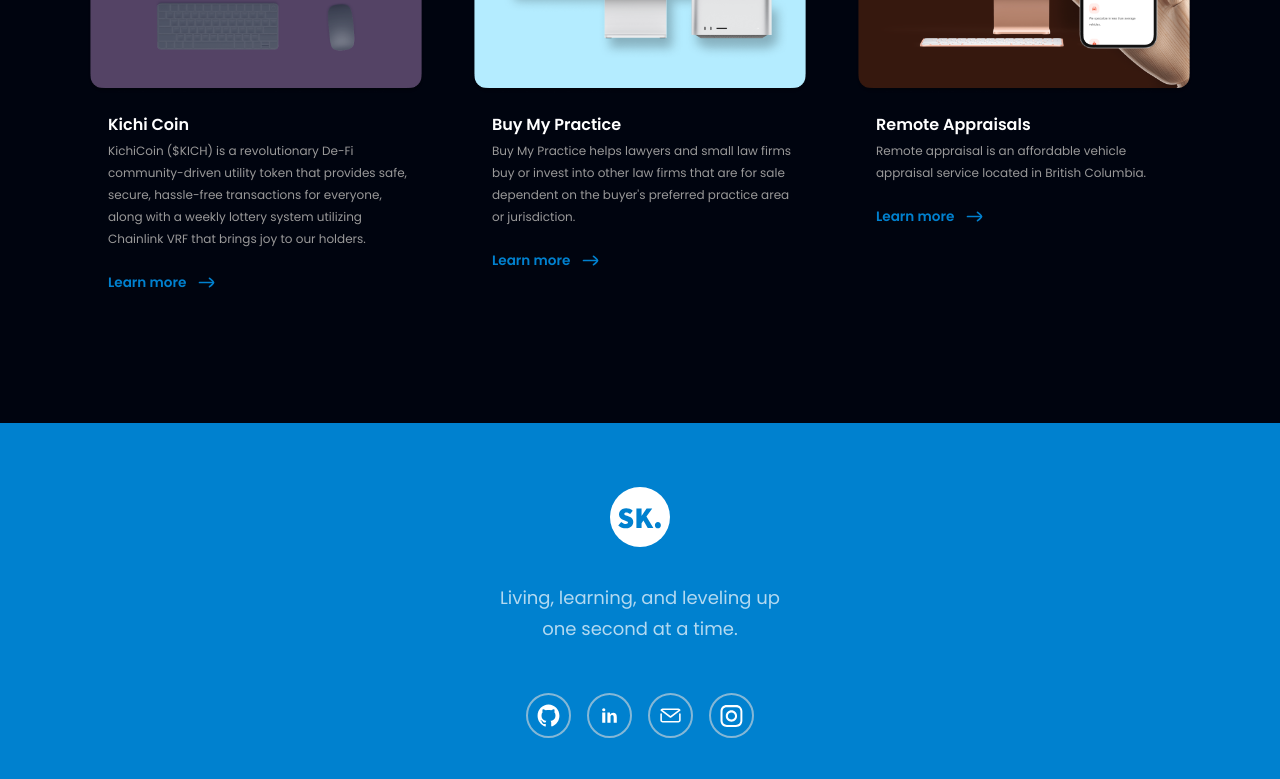
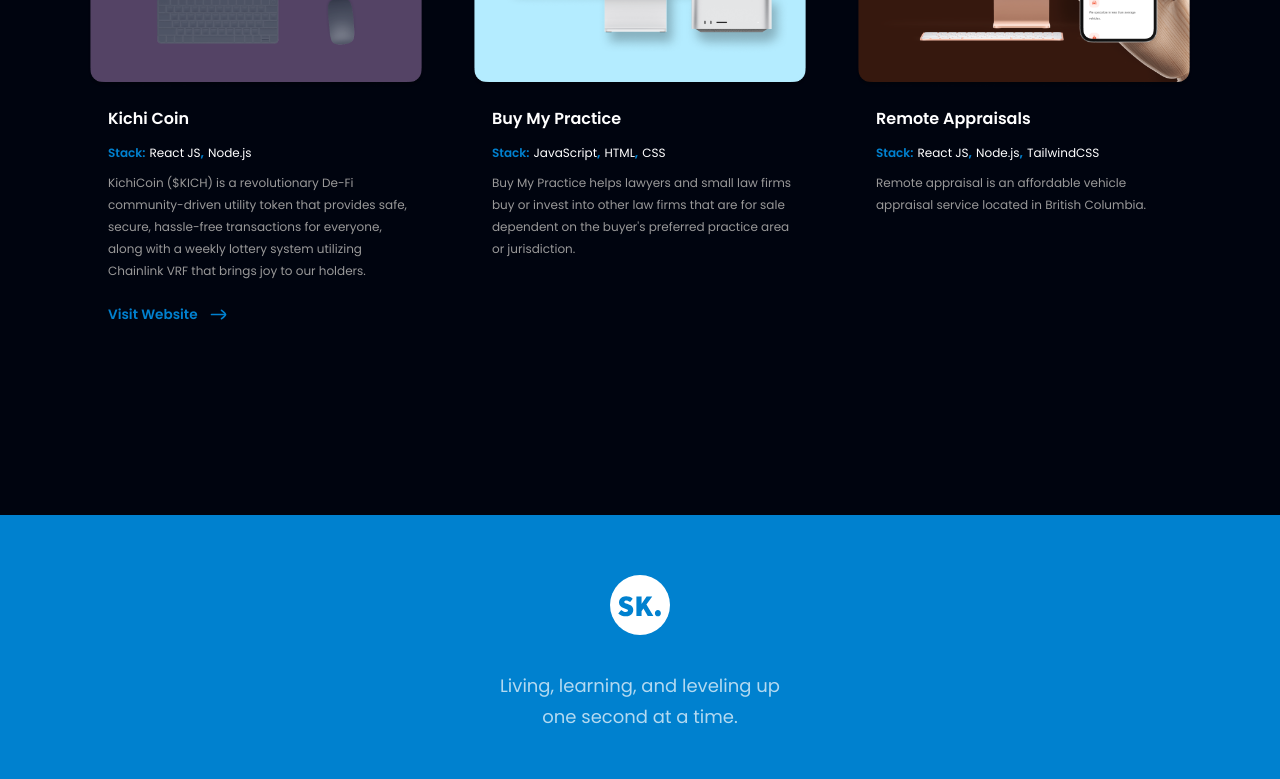
Before and after one commit to skebila/stevenkebila, a React (Vite) app: page / in a window 1280 px wide. Shown: the part 1760-2539 px from the top of the page. Built offline with nearby package versions, Linux system fonts and the light colour scheme.

Commit message:
Portfolio bare bones complete

```diff
--- a/src/components/Footer.jsx
+++ b/src/components/Footer.jsx
@@ -4,7 +4,7 @@
 
 const footer = () => (
 
-  <section id="socials" className={`${styles.flexCenter} ${styles.paddingY} bg-[#0081CF] flex-col`}>
+  <section id="socials" className={`${styles.flexCenter} py-[60px] bg-[#0081CF] flex-col`}>
     <div className={`${styles.flexCenter}  flex-col mb-8 w-full`}>
       <a href='#'>
         <img
--- a/src/components/Projects.jsx
+++ b/src/components/Projects.jsx
@@ -11,17 +11,34 @@
 
     <div className="flex-1 flex flex-col ml-3 px-2">
       <h4 className="font-poppins font-semibold text-white text-[1em] leading-[23px] mb-1">{title}</h4>
+
+      <div className="flex flex-row items-center font-poppins py-[10px]">
+        <p className="text-[12px] font-semibold text-[#0081CF] pr-[4px]">Stack: </p>
+        <ul className="flex flex-row">
+        {stack.map((stackName, i) => (
+          <li
+            key={i}
+            className='text-white text-[12px]'
+          >
+            <p className="flex flex-row">{stackName} <span className="text-[#0081CF] pr-[4px] font-bold">{i < stack.length - 1 ? ',' : null}</span></p>
+        </li>
+        ))}
+
+      </ul>
+      </div>
+
+
       <p className="font-poppins text-[#999999]  text-[0.75em] leading-[22px] mb-1">{description}</p>
-      <a href={`${url}`} target='_blank' className={`flex max-w-[120px] items-center my-4 font-poppins font-semibold text-[0.85em] text-[#0081CF] outline-none`}>
-      Learn more <img src={arrowRight} className='w-[25px] h-[25px] ml-2'/>
-    </a>
+      <a href={`${url}`} target='_blank' className={`${url!=null ? 'flex max-w-[125px] items-center my-4 font-poppins font-semibold text-[0.85em] text-[#0081CF] outline-none' : 'hidden'} `}>
+        Visit Website <img src={arrowRight} className='w-[25px] h-[25px] ml-2'/>
+      </a>
     </div>
   </div>
 )
 
 const Projects = () => {
   return (
-    <section id='projects' className={layout.section}>
+    <section id='projects' className={`mb-[60px] ${layout.section}`}>
       <h2 className={`${styles.heading2} self-center`}>My Projects<span className='text-[#0081CF]'>.</span></h2>
       <div className={`${layout.sectionImg} items-stretch`}>
         {projects.map((projects, index) => (
--- a/src/constants/index.js
+++ b/src/constants/index.js
@@ -5,13 +5,13 @@
     id: "home",
     title: "Home",
   },
-  {
+  /*{
     id: "about",
     title: "About",
-  },
+  },*/
   {
     id: "projects",
-    title: "Projects",
+    title: "My Portfolio",
   },
   {
     id: "socials",
@@ -24,9 +24,9 @@
     id: "resume",
     title: "Resume",
   },
- /* {
-    id: "contact-me",
-    title: "Contact me"
+  /*{
+    id: "contact",
+    title: "Contact"
   },*/
 ]
 
@@ -43,7 +43,7 @@
       'Node.js',
       'Airtable',
       'Zapier',
-      'Member Stack',
+      //'Member Stack',
     ],
   },
   {//LUP
@@ -90,6 +90,8 @@
     bg: buymypractice,
     stack: [
       'JavaScript',
+      'HTML',
+      'CSS',
     ],
   },
   {//Remote Appraisals
@@ -160,7 +162,7 @@
       },
       {
         name: "Instagram",
-        url: "https://www.instagram.com/stevenkebila_/",
+        url: "https://www.instagram.com/stevencodestoo",
         icon: instagram,
       },
     ],
```
